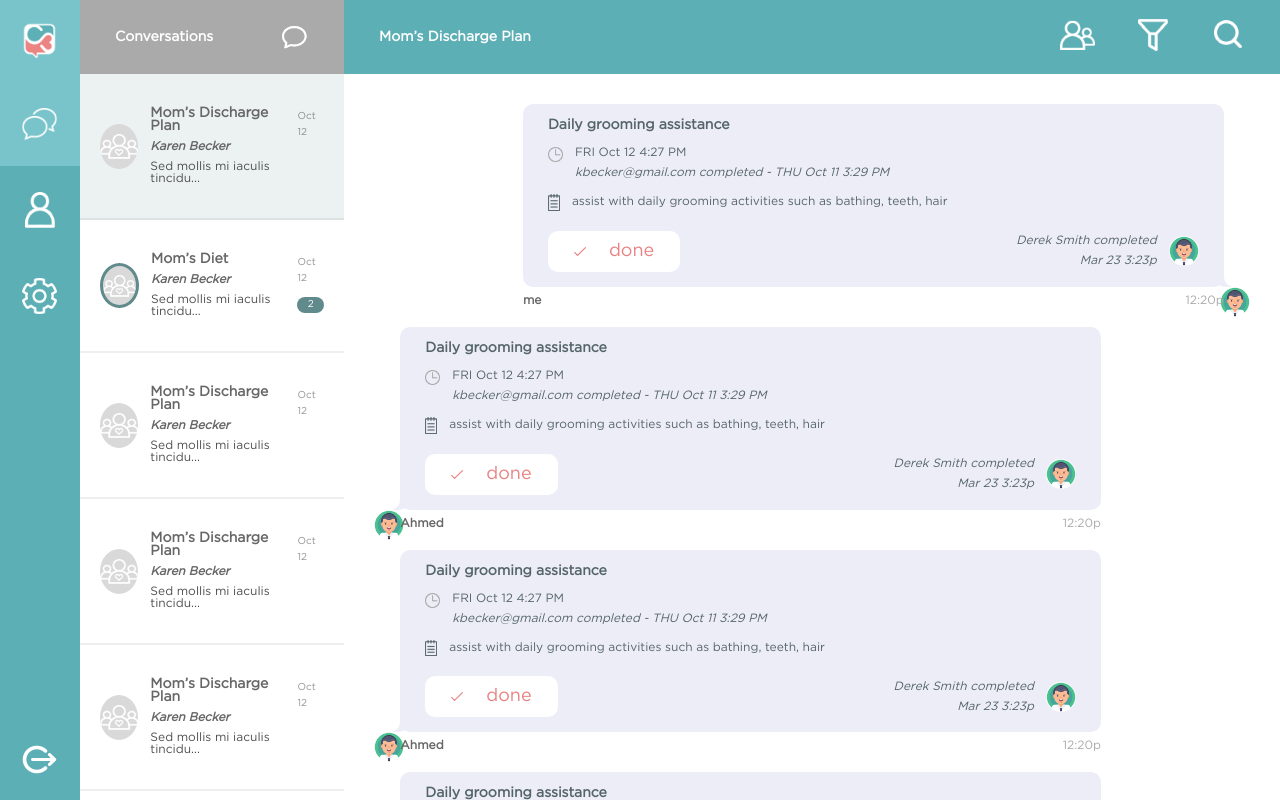
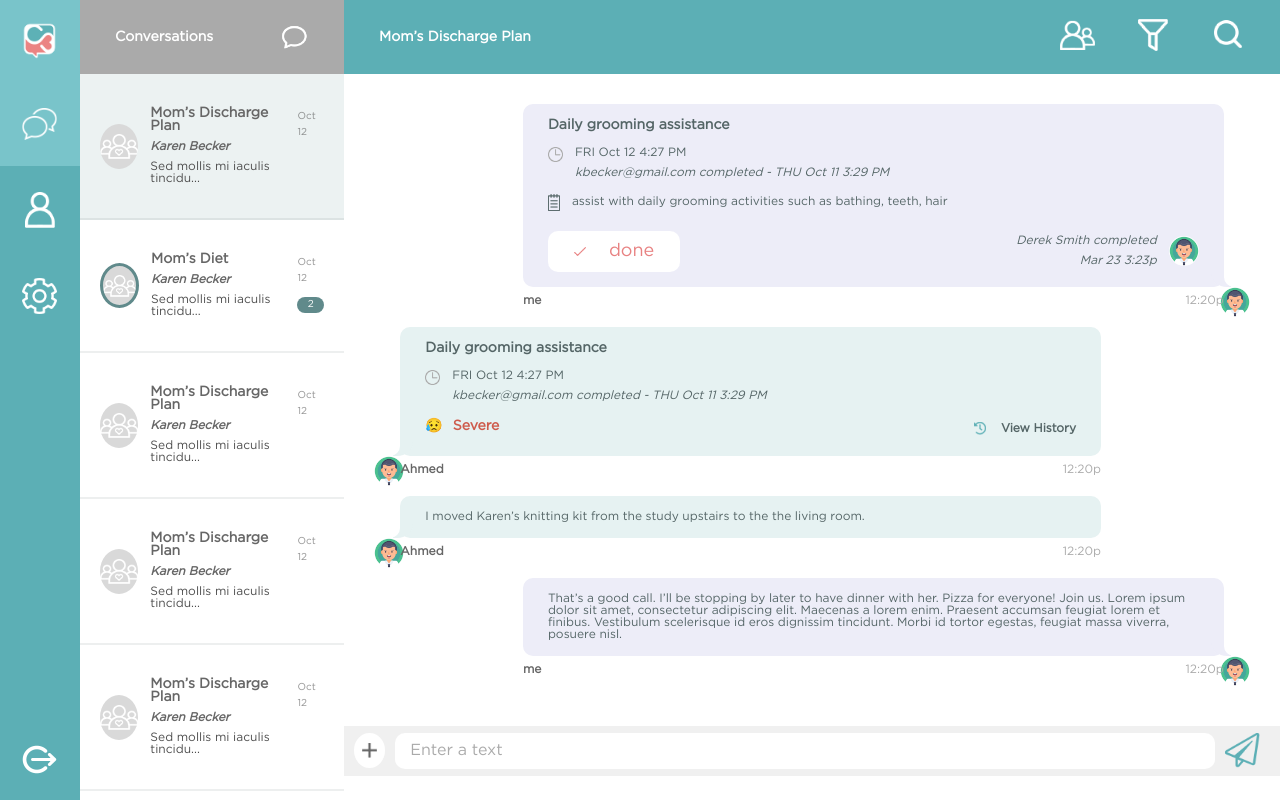
Before and after one commit to Dinakhaled/Blink22-React-task, a React (Create React App) app: page / in a window 1280 px wide. Built offline with nearby package versions, Linux system fonts and the light colour scheme.

Commit message:
4-chat-main-content conversation bubble new style added

```diff
--- a/src/FakeData/Conversation.json
+++ b/src/FakeData/Conversation.json
@@ -1,6 +1,6 @@
 [
   {"id": 1, "text": "assist with daily grooming activities such as bathing, teeth, hair", "date": "12:20p", "action": true, "from": "me", "hasInfo": true, "title": "Daily grooming assistance", "who": "me", "hasFooter": true, "textIcon": true},
-  {"id": 2, "text": "assist with daily grooming activities such as bathing, teeth, hair", "date": "12:20p", "action": true, "from": "them", "hasInfo": true, "title": "Daily grooming assistance", "who": "Ahmed", "hasFooter": true, "textIcon": true},
-  {"id": 3, "text": "assist with daily grooming activities such as bathing, teeth, hair", "date": "12:20p", "action": true, "from": "them", "hasInfo": true, "title": "Daily grooming assistance", "who": "Ahmed", "hasFooter": true, "textIcon": true},
-  {"id": 4, "text": "assist with daily grooming activities such as bathing, teeth, hair", "date": "12:20p", "action": true, "from": "them", "hasInfo": true, "title": "Daily grooming assistance", "who": "Ahmed", "hasFooter": true, "textIcon": true}
+  {"id": 2, "text": "", "date": "12:20p", "action": false, "from": "them", "hasInfo": true, "hasLinks": true, "title": "Daily grooming assistance", "who": "Ahmed", "hasFooter": false, "textIcon": false, "label": "Severe"},
+  {"id": 3, "text": "I moved Karen’s knitting kit from the study upstairs to the the living room.", "date": "12:20p", "action": false, "from": "them", "hasInfo": false, "title": "", "who": "Ahmed", "hasFooter": false, "textIcon": false},
+  {"id": 4, "text": "That’s a good call. I’ll be stopping by later to have dinner with her. Pizza for everyone! Join us. Lorem ipsum dolor sit amet, consectetur adipiscing elit. Maecenas a lorem enim. Praesent accumsan feugiat lorem et finibus. Vestibulum scelerisque id eros dignissim tincidunt. Morbi id tortor egestas, feugiat massa viverra, posuere nisl.", "date": "12:20p", "action": false, "from": "me", "hasInfo": false, "title": "", "who": "me", "hasFooter": false, "textIcon": false}
 ]
--- a/src/components/ChatBubble/ChatBubble.js
+++ b/src/components/ChatBubble/ChatBubble.js
@@ -2,29 +2,35 @@ import React from 'react';
 import Avatar from '../../assets/images/avatar.png';
 import checkMark from '../../assets/images/check_light.png';
 import Button from '../Button/Button';
-import Info from '../Info/Info';
+import historyIcon from "../../assets/images/history-icon.png";
 import "./ChatBubble.scss";
 
-const ChatBubble = ({from, who, date, action, text, children, title, textIcon, hasFooter}) => {
-  console.log(hasFooter);
-
+const ChatBubble = ({from, who, date, action, text, children, title, textIcon, hasFooter, label, labelIcon, hasLinks}) => {
   return (
     <div className={`chat-bubble mb-10`}>
       <div>
-        <div className={`chat-bubble__content ${from === 'them' ? 'from-them' : 'from-me'}`}>
-          <h4 className="mb-15">{title}</h4>
+        <div className={`chat-bubble__content ${from === 'them' ? 'from-them' : 'from-me'}`} style={{backgroundColor: from === 'me' ? "#ededf8" : "#e6f2f2"}}>
+          {title && <h4 className="mb-15">{title}</h4>}
           {children}
-          <p className={`m-0 d-flex flex-center ${action ? 'mb-15' : ''}`}>{textIcon}{text}</p>
-          <div className='chat-bubble__footer mt-20'>
+          {text && <p className={`m-0 d-flex flex-center ${action ? 'mb-15' : ''}`}>{textIcon}{text}</p>}
+          {hasFooter && <div className='chat-bubble__footer mt-20'>
             {action && <Button icon={<img src={checkMark} className='icon' alt='checkMark' />} theme='primary' />}
-            {hasFooter && <div className="chat-bubble__footer__info">
+            {label && <p className="chat-bubble__important-label"><span>{labelIcon}</span>{label}</p>}
+            <div className="chat-bubble__footer__info">
                 <div>
                   <p className='italic-font'>Derek Smith completed</p>
                   <p className='italic-font m-0'>Mar 23 3:23p</p>
                 </div>
                 <div className="chat-bubble__avatar ml-12" style={{backgroundImage: `url(${Avatar})`}}></div>
-              </div>}
-          </div>
+            </div>
+          </div>}
+          {hasLinks && <div className='d-flex flex-center space-between'>
+            {label && <p className="chat-bubble__important-label"><span>{labelIcon}</span>{label}</p>}
+            <div className='d-flex flex-center'>
+              <img src={historyIcon} alt="history icon" className="mr-15" />
+              <p className="m-0 bold">View History</p>
+            </div>
+            </div>}
           <p className='m-0 who'>{who}</p>
           <p className='m-0 date'>{date}</p>
         </div>
--- a/src/components/ChatBubble/ChatBubble.scss
+++ b/src/components/ChatBubble/ChatBubble.scss
@@ -56,7 +56,7 @@
 
     &:before {
         left:-7px;
-        border-left:20px solid $secondaryColor;
+        border-left:20px solid $bubbleBg;
         border-bottom-right-radius: 16px 14px;
         transform:translate(0, -2px);
       }
@@ -109,4 +109,15 @@
     }
   }
 
+  @include element(important-label) {
+    font-weight: 600;
+    color: $darkCoral;
+    font-size: $baseFontSize;
+
+    span {
+      margin-right: 10px;
+      display: inline-block;
+    }
+  }
+
 }
--- /dev/null
+++ b/src/components/Input/Input.js
@@ -0,0 +1,15 @@
+import React from 'react';
+import "./Input.scss";
+
+const Input = ({type, placeholder}) => {
+  return (
+    <input className='input' type={type} placeholder={placeholder} />
+  );
+}
+
+Input.defaultProps = {
+  type: 'text',
+  placeholder: 'Enter a text'
+};
+
+export default Input;
--- /dev/null
+++ b/src/components/Input/Input.scss
@@ -0,0 +1,18 @@
+@import "../../scss/variables";
+
+.input {
+  padding: 10px 15px;
+  border: 0;
+  border-radius: 10px;
+  font-size: $largFontSize;
+  width: 100%;
+
+  &:focus {
+    outline: 0;
+  }
+
+}
+::placeholder {
+  color: $grayA;
+  font-size: $largFontSize;
+}
--- a/src/containers/Conversation/Conversation.js
+++ b/src/containers/Conversation/Conversation.js
@@ -5,9 +5,11 @@ import filterIcon from "../../assets/images/ico_filter.png";
 import searchIcon from "../../assets/images/ico_search.png";
 import ChatBubble from '../../components/ChatBubble/ChatBubble';
 import ConversationData from "../../FakeData/Conversation.json";
-import Info from "../../components/Info/Info";
 import sketchIcon from "../../assets/images/notes_26.png";
 import dateIcon from "../../assets/images/time_copy.png";
+import sendIcon from "../../assets/images/send.png";
+import addIcon from "../../assets/images/add-icon.png";
+import Input from '../../components/Input/Input';
 import "./Conversation.scss";
 
 class Conversation extends Component {
@@ -23,7 +25,7 @@ class Conversation extends Component {
   }
 
   renderConversation = (ConversationData) => {
-    return ConversationData.map(({from, who, date, action, text, children, title, textIcon, hasFooter, hasInfo, id}) => (
+    return ConversationData.map(({from, who, date, action, text, hasLinks, title, textIcon, hasFooter, hasInfo, id, label}) => (
       <ChatBubble
         from={from}
         who={who}
@@ -32,10 +34,13 @@ class Conversation extends Component {
         text={text}
         title={title}
         key={id}
+        label={label}
+        labelIcon={"😥"}
+        hasLinks={hasLinks}
         textIcon={textIcon && <img src={sketchIcon} alt="sketch icon" className='mr-12' />}
         hasFooter={hasFooter}
       >
-      {hasInfo && <div className='conversation-detailes mb-15'>
+      {hasInfo && <div className='conversation__detailes mb-15'>
         <div>
           <img src={dateIcon} alt='icon' className='mr-12' />
         </div>
@@ -53,8 +58,15 @@ class Conversation extends Component {
     return (
       <div>
         <ActionsBar actions={headerActions} title='Mom’s Discharge Plan' />
-        <div className='p-30 conversation-container'>
+        <div className='p-30 conversation__container'>
           {this.renderConversation(ConversationData)}
+        </div>
+        <div className="conversation__footer">
+          <div className="conversation__footer__add mr-10">
+            <img src={addIcon} alt='add icon'/>
+          </div>
+          <Input />
+          <img src={sendIcon} alt='send icon' className="ml-10 mr-10" />
         </div>
       </div>
     );
--- a/src/containers/Conversation/Conversation.scss
+++ b/src/containers/Conversation/Conversation.scss
@@ -1,6 +1,9 @@
 @import "../../scss/variables";
+@import "../../scss/mixins";
 
-.conversation-detailes {
+.conversation {
+
+  @include element(detailes) {
     display: flex;
 
     .sub-title {
@@ -12,7 +15,35 @@
     }
   }
 
-.conversation-container {
-  max-height: calc(100vh - 74px);
+  @include element(container) {
+    max-height: calc(100vh - 124px);
     overflow-y: scroll;
   }
+
+  @include element(footer) {
+    height: 50px;
+    background-color: $grayLight;
+    display: flex;
+    align-items: center;
+    padding: 10px;
+
+    img {
+      max-width: 35px;
+    }
+
+    @include element(add) {
+      width: 35px;
+      height: 35px;
+      border-radius: 50%;
+      background-color: $white;
+      display: flex;
+      align-items: center;
+      justify-content: center;
+
+      img {
+        max-width: 15px;
+      }
+    }
+
+  }
+}
--- a/src/scss/_general.scss
+++ b/src/scss/_general.scss
@@ -28,6 +28,14 @@ body {
   align-items: center;
 }
 
+.space-between {
+  justify-content: space-between;
+}
+
+.bold {
+  font-weight: 600;
+}
+
 /* =============
 Custom style for the scrolls
 Works on Chrome/Edge/Safari
--- a/src/scss/_variables.scss
+++ b/src/scss/_variables.scss
@@ -18,6 +18,7 @@ $white: #ffffff;
 $black: #000000;
 $hoverColor: #79c4ca;
 $boxHover: #ecf2f2;
+$bubbleBg: #e6f2f2;
 
 /* ============= Fonts ============= */
 $extraLargFontSize: 1.125rem; //18px
```
Also changed, not shown: src/assets/images/add-icon.png (renamed from src/assets/images/invalid_name (2).png), src/assets/images/history-icon.png (renamed from src/assets/images/invalid_name.png). Lines whose indentation alone changed are shown as unchanged.
